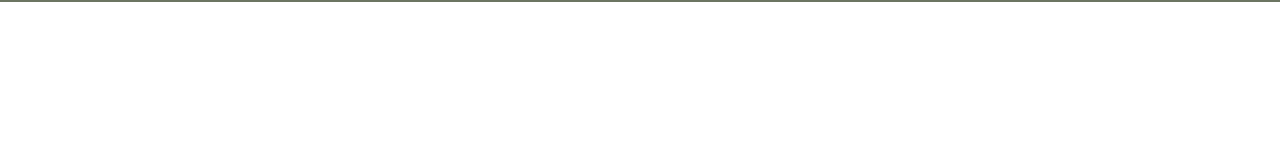
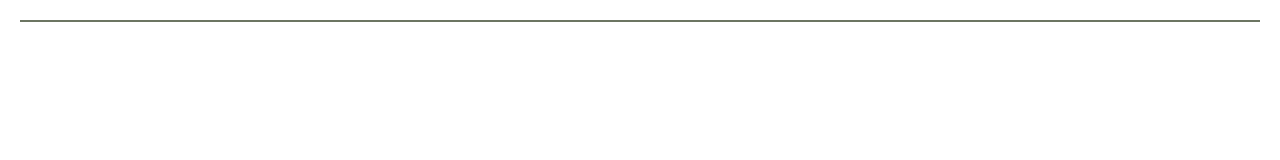
Before and after one commit to alina-vv/not-html-emb, a plain HTML site: page index.html in a window 1280 px wide. Drawn offline with Linux system fonts and the light colour scheme.

Commit message:
Update index.html

```diff
--- a/index.html
+++ b/index.html
@@ -1,5 +1,5 @@
 <html>
-<body style="margin: 0; padding: 0;">
+<body style="margin: 10; padding: 10;">
     <div style="width: 100%; height: 2px; background-color: #6c7562;"></div>
 </body>
 </html>
```
